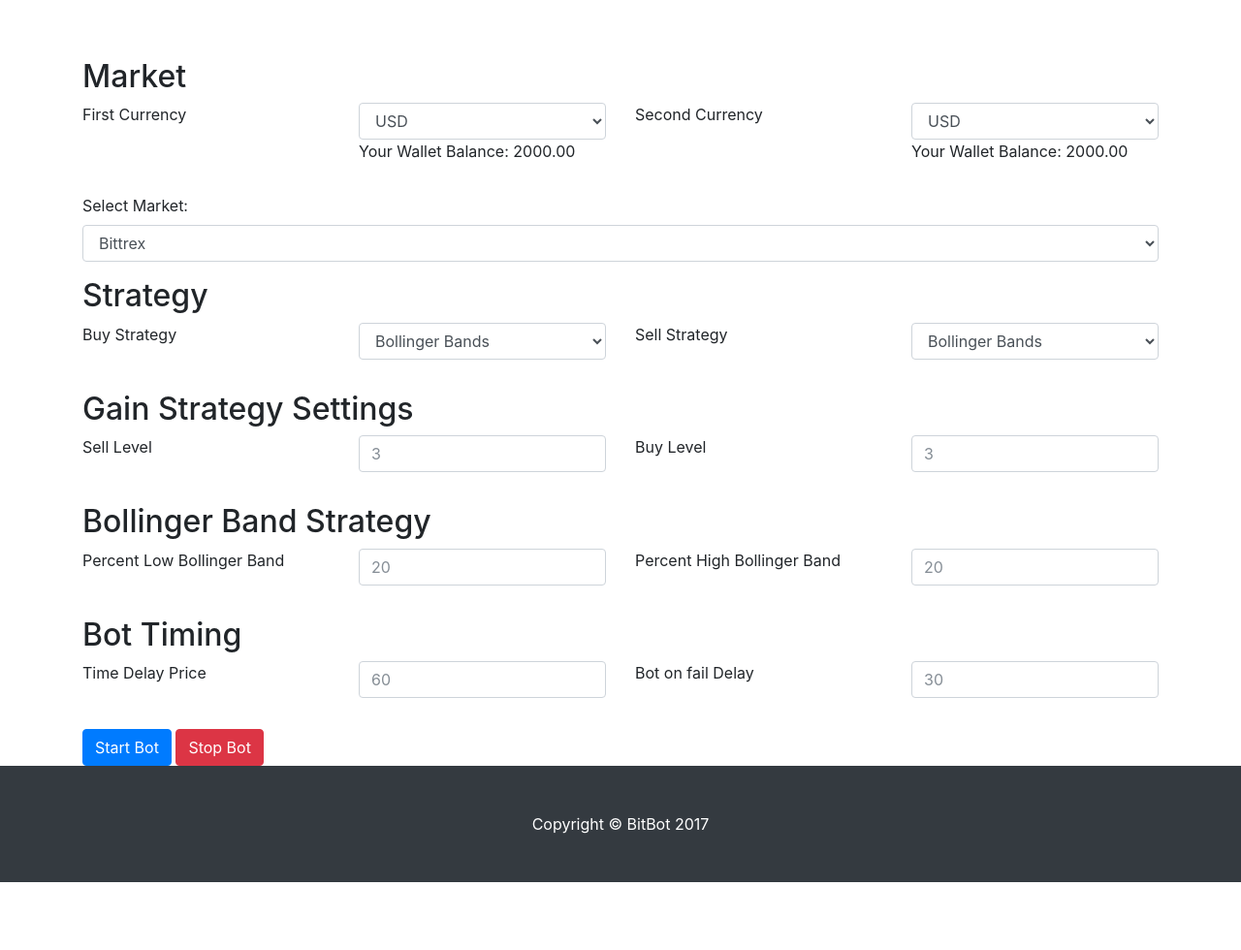
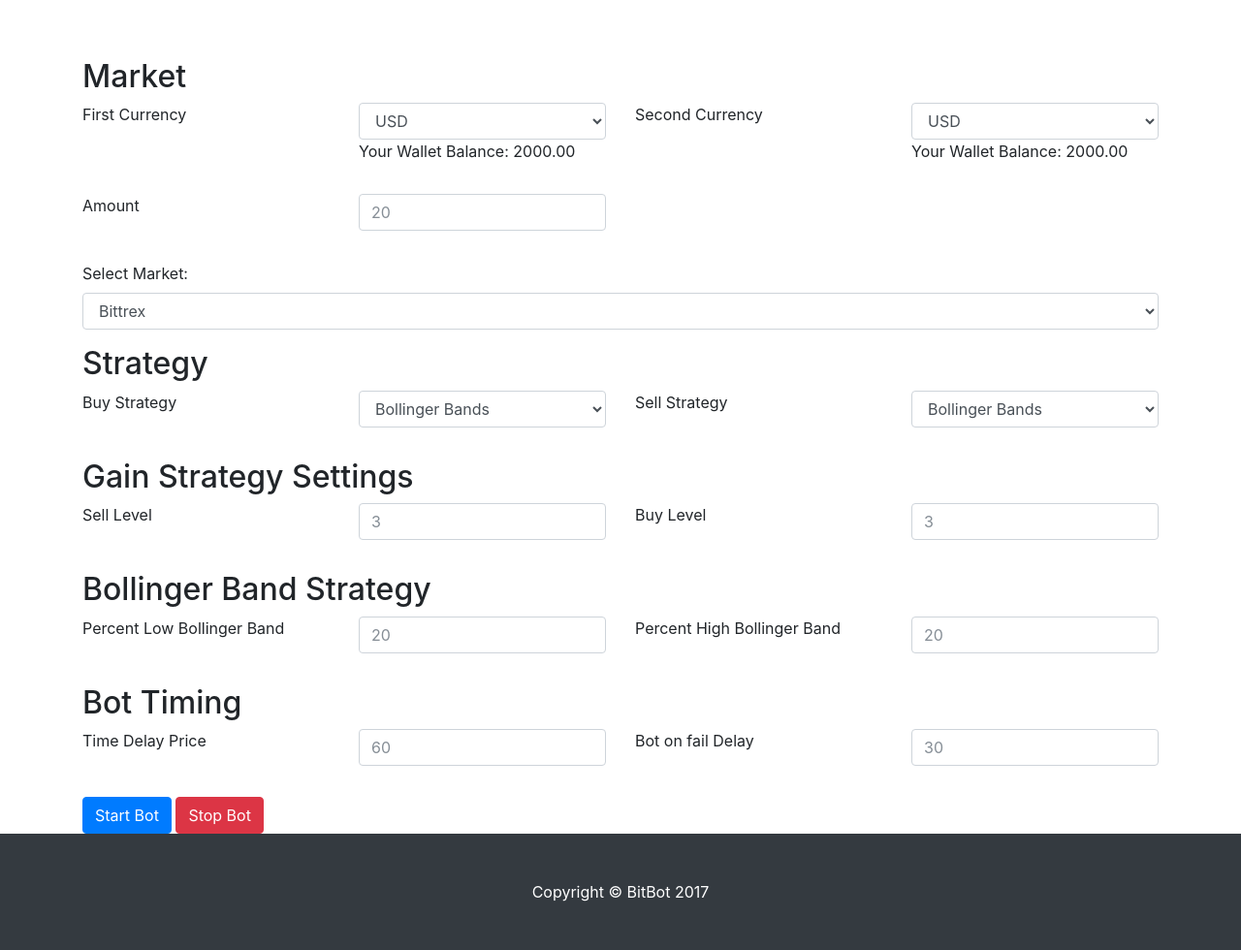
Before and after one commit to blakejoy/mock-crypto-bot, a Flask app: page /bot/ in a window 1280 px wide. Shown: the part 132-1112 px from the top of the page at 97% size. Before the commit the page ends 1042 px from the top, so only its background shows below. Run offline with Flask 2, Linux system fonts and the light colour scheme; a user stored in the database is signed in; data comes from the database, SQL or seed files in the repository; parts of the project's set-up code (start-up, migrations or seed data) failed here and were passed over; some libraries are stand-ins or nearby versions.

Commit message:
Added an input for amount of currency being used. Added JQuery that interprets type of currency. Formatted Jquery slightly.

```diff
--- a/app/templates/bot/index.html
+++ b/app/templates/bot/index.html
@@ -98,6 +98,22 @@
                 </div>
             </div>
           </div>
+
+
+          <div class="form-group ">
+              <div class="col-xs-4">
+                  <div class="form-group row">
+
+                      <label for="inputKey" class="col-md-3 control-label currency_amount">Amount </label>
+                      <div class="form-group col-md-3">
+                          <input type="text" class="form-control mb-2 mr-sm-2 mb-sm-0" id="inlineFormInput"
+                                 placeholder="20">
+
+                      </div>
+                  </div>
+              </div>
+          </div>
+
           <div class="form-group col-xs-4">
             <label for="sel1">Select Market:</label>
             <select class="form-control" id="sel1" name="market">
@@ -226,7 +242,6 @@
     </div>
 
 
-
     <!-- Footer -->
     <footer class="py-5 bg-dark">
       <div class="container">
@@ -239,18 +254,24 @@
     <script src="{{ url_for('static', filename='vendor/jquery/jquery.min.js') }}"></script>
     <script src="{{ url_for('static', filename='vendor/bootstrap/js/bootstrap.bundle.min.js') }}"></script>
     <script src="{{ url_for('static', filename='js/main.js') }}"></script>
+
+    <script>
+       $(document).ready(function(){
+         $("#sel1").click(function(){
+          var v = $("#sel1").val();
+          $(".currency_amount").text("Amount in " + v);
+          });
+      });
+
+
+    </script>
+
     <script type="application/javascript">
 
     $(document).ready(function()
     {
-
         getAccountBalance('.currency')
-
-
     });
-
-
-
 
     $('.currency').change(function () {
         var elem = $(this);
@@ -273,18 +294,12 @@
                     elem.find('.curr_val').css('display','inline');
         });
          }
-
-
     });
-
-
-
-
 
     $('#start').click(function(){
         $('#bot-panel').collapse('show');
         $('.card').append('Bot started!<br>');
-         timedEvent = setInterval(function(){
+        setInterval(function(){
             $.post("{{ url_for('bot.start') }}", {
                     buy_strat: $("#buy_strat").val(),
                     sell_strat: $("#sell_strat").val(),
@@ -301,14 +316,12 @@
                         scrollTop: $('.card')[0].scrollHeight}, 1000
                     );
                 });
-        },10000);
+        },5000);
 
     });
 
   $('#stop').click(function(){
       $('#bot-panel').collapse('hide');
-              clearInterval(timedEvent);
-              $('.card').empty();
   });
 
 
```
Lines whose indentation alone changed are shown as unchanged.
